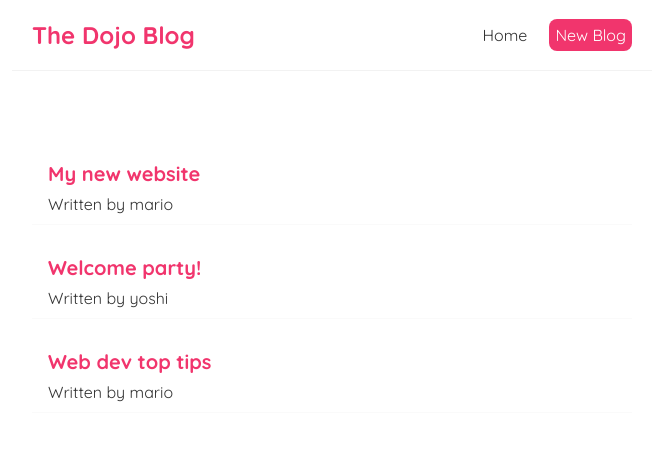
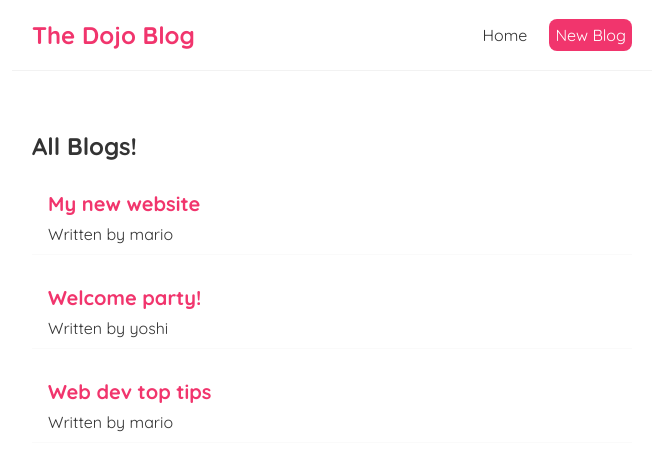
Before and after one commit to dennisliang01/react-tutorial, a React (Create React App) app: page /create in a window 1280 px wide. Shown: the top 470 px of the page, without its empty margins (308-971 px from the left). Built offline with nearby package versions, Linux system fonts and the light colour scheme.

Commit message:
lesson 11

```diff
--- /dev/null
+++ b/src/BlogList.js
@@ -0,0 +1,21 @@
+const BlogList = ({blogs, title}) => {
+
+    // const blogs = props.blogs;
+    // const title = props.title;
+    // console.log(props, blogs)
+
+    return (
+        <div className="blog-list">
+            <h2>{title}</h2>
+            {/* Cycle through blogs */}
+            {blogs.map((blog) => (
+                <div className='blog-preview' key={blog.id}>
+                    <h2>{ blog.title}</h2>
+                    <p>Written by {blog.author}</p>
+                </div>
+            ))}
+        </div>
+    );
+}
+
+export default BlogList;
--- a/src/Home.js
+++ b/src/Home.js
@@ -1,4 +1,5 @@
 import { useState} from 'react';
+import BlogList from './BlogList';
 
 const Home = () => {
     const [blogs, setBlogs] = useState([
@@ -9,12 +10,7 @@
 
     return (
         <div className="home">
-            {blogs.map((blog) => (
-                <div className='blog-preview' key={blog.id}>
-                    <h2>{ blog.title}</h2>
-                    <p>Written by {blog.author}</p>
-                </div>
-            ))}
+            <BlogList blogs = {blogs} title="All Blogs!"></BlogList>
         </div>
      );
 }
```
